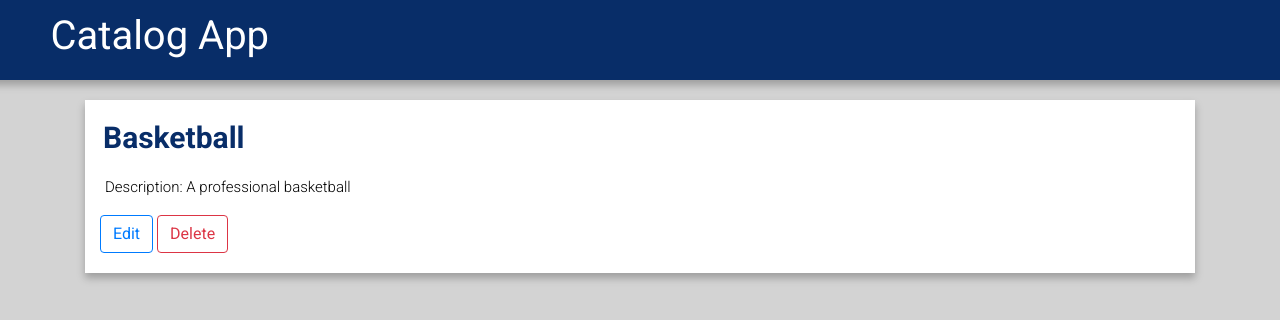
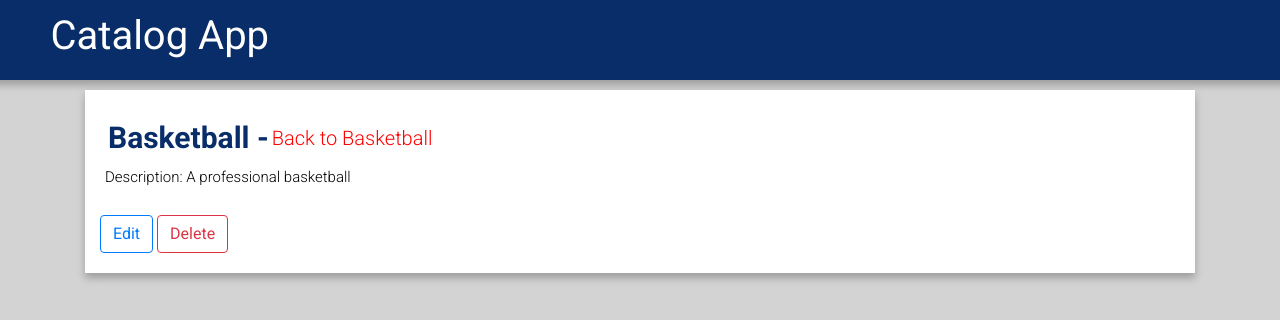
Before and after one commit to cseHdz/Item_Catalog, a Flask app: page /catalog/Basketball/Basketball in a window 1280 px wide. Shown: the top 320 px of the page. Run offline with Flask 2, Linux system fonts and the light colour scheme; data comes from the database, SQL or seed files in the repository; some libraries are stand-ins or nearby versions.

Commit message:
Cosmetic changes

```diff
--- a/static/styles.css
+++ b/static/styles.css
@@ -1,6 +1,7 @@
 * {
-	font-family: "Helvetica Neue Bold", Roboto, Helvetica, Arial, sans-serif;
-	font-weight: 700;
+	font-family: "Helvetica Neue Light", Roboto, Helvetica, Arial, sans-serif;
+	font-weight: 500;
+	color: #000000;
 }
 
 h1 {
@@ -18,7 +19,7 @@ h2 {
 	font-size:30px
 }
 
-h3 {
+h3, label {
 	font-family: "Helvetica Neue Light", Roboto, Helvetica, Arial, sans-serif;
 	color: #ff0000;
 	font-weight: 200;
@@ -30,13 +31,6 @@ h4 {
 	color: #ff0000;
 	font-weight: 200;
 	font-size: 15px;
-}
-
-label {
-	font-family: "Helvetica Neue Light", Roboto, Helvetica, Arial, sans-serif;
-	font-size: 20px;
-	color: #082d68;
-	font-weight: 200;
 }
 
 p {
@@ -92,11 +86,11 @@ body {
 }
 
 .padding-top {
-	padding-top: 20px;
+	padding-top: 10px;
 }
 
 .padding-bottom {
-	padding-bottom: 20px;
+	padding-bottom: 10px;
 }
 
 .padding-left {
@@ -144,13 +138,8 @@ body {
 }
 
 .center-vertical {
-	vertical-align: middle;
+	align-items: center;
 	margin: 0 0 0 0;
-}
-
-.CRUD-link {
-	margin-bottom: 0;
-	padding-top: 3px;
 }
 
 .lightly-padded {
--- a/templates/itemDetails.html
+++ b/templates/itemDetails.html
@@ -4,8 +4,13 @@
 
 <div class="container padding-top padding-bottom">
 	<div class="col-md-12 main-container">
-		<h2 class="title center-vertical lightly-padded">{{item.title}}</h2>
-		<div class ="row padding-left padding-top">
+		<div class =" flex row padding-left padding-top">
+			<h2 class = "title center-vertical lightly-padded">{{item.title}} - </h2>
+			<a class = "flex center-vertical" href = "{{url_for("showCategoryCatalog", category_title = item.category_name)}}">
+				<h3 class = "margin-none" class = "lightly-padded">Back to {{item.category_name}}</h3>
+			</a>
+		</div>
+		<div class ="row padding-left padding-top padding-bottom">
 			<p>Description: {{item.description}}<p>
 		</div>
 		<a href="{{url_for("editItem", item_title = item.title)}}"
--- a/templates/main.html
+++ b/templates/main.html
@@ -1,6 +1,8 @@
 <!DOCTYPE html>
-<html lang="en">
 	<head>
+		<meta charset="UTF-8" />
+		<meta name="google" content="notranslate" />
+		<meta http-equiv="Content-Language" content="en_US" />
 		<link href='http://fonts.googleapis.com/css?family=Roboto:400,300,700' rel='stylesheet' type='text/css'>
 		<link rel="stylesheet" href="https://maxcdn.bootstrapcdn.com/bootstrap/4.0.0/css/bootstrap.min.css" integrity="sha384-Gn5384xqQ1aoWXA+058RXPxPg6fy4IWvTNh0E263XmFcJlSAwiGgFAW/dAiS6JXm" crossorigin="anonymous">
 		<link rel=stylesheet type=text/css href="{{ url_for('static', filename='styles.css') }}">
--- a/templates/mainCatalog.html
+++ b/templates/mainCatalog.html
@@ -11,7 +11,6 @@
   </div>
   <div class="row center padding-top padding-left">
     {% for item in recent_items %}
-
       <a href = "{{url_for('showItemDetails', category_title = item.category_name, item_title = item.title)}}">
           <h3>{{item.title}} ({{item.category_name}})</h3>
       </a>
--- a/templates/newCategoryItem.html
+++ b/templates/newCategoryItem.html
@@ -4,7 +4,7 @@
 
 <div class="container padding-top padding-bottom">
   <div class="col-md-12 main-container">
-    <h2 class="title center-vertical lightly-padded">New Item</h2>
+    <h2 class="title center-vertical lightly-padded padding-bottom">New Item</h2>
     <form action="{{url_for("newItem")}}" method="POST">
       <div class="form-group">
         	<label for="item_title">Item Title:</label>
```
